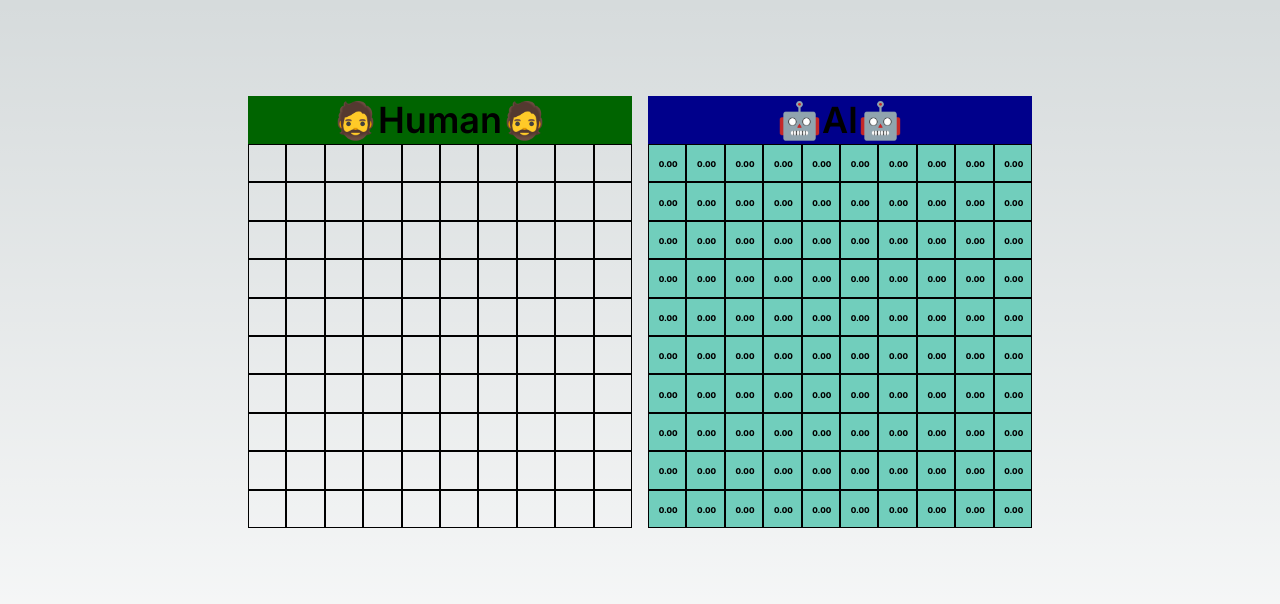
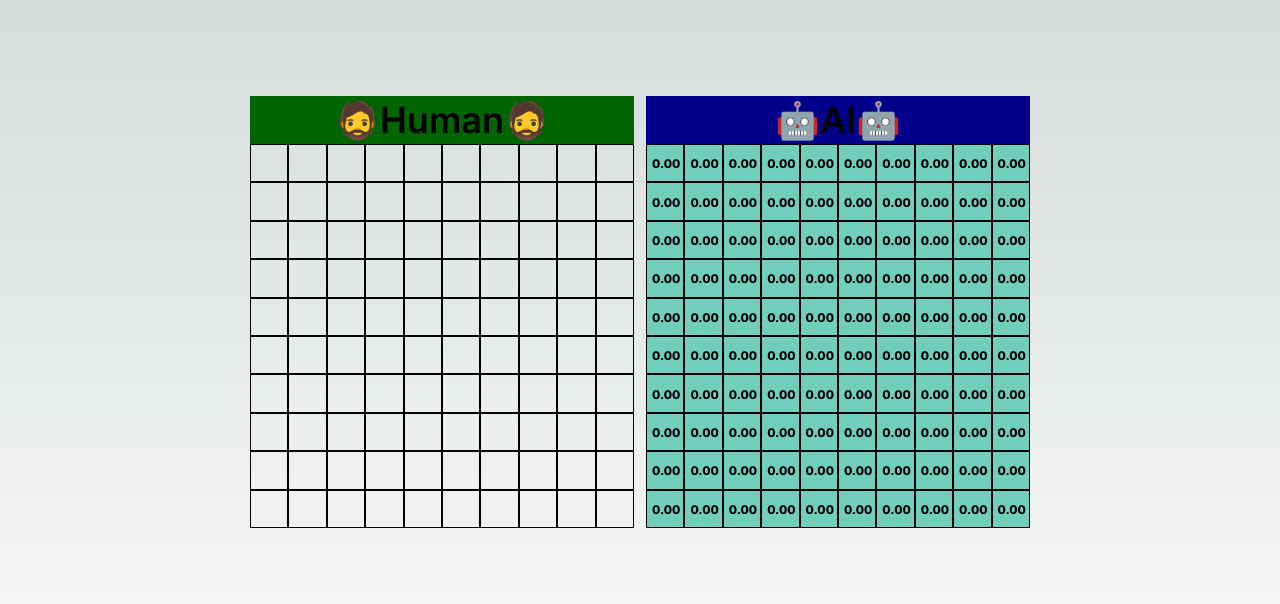
Before and after one commit to pj0620/minesweeper-cnn-battle, a Next.js app: page / in a window 1280 px wide. Shown: the top 604 px of the page. Built offline with nearby package versions, Linux system fonts and the light colour scheme.

Commit message:
fix: add responsiveness to screen sizes

```diff
--- a/src/components/GameView.tsx
+++ b/src/components/GameView.tsx
@@ -154,7 +154,7 @@ export function GameView() {
   return (<div
       className="flex game-view flex-wrap">
     <div
-      className="game-panel flex-wrap cursor-pointer mr-4"
+      className="game-panel flex-wrap cursor-pointer mr-4 md:mr-3"
       style={{
         width: BOARD_SIZE + BOARD_UNIT,
         height: BOARD_SIZE + BOARD_UNIT
--- a/src/components/cell/HiddenCell.tsx
+++ b/src/components/cell/HiddenCell.tsx
@@ -44,7 +44,7 @@ export function HiddenCell({ colorClass, manualColor, handleClick, handleFlag, f
           width: PROB_SIZE_CSS,
           height: PROB_SIZE_CSS
         }}
-        className="font-extrabold prob-text"
+        className="font-extrabold prob-text sm:text-xs"
       > {displayProb.toFixed(2)} </div>)
     }
 
```
